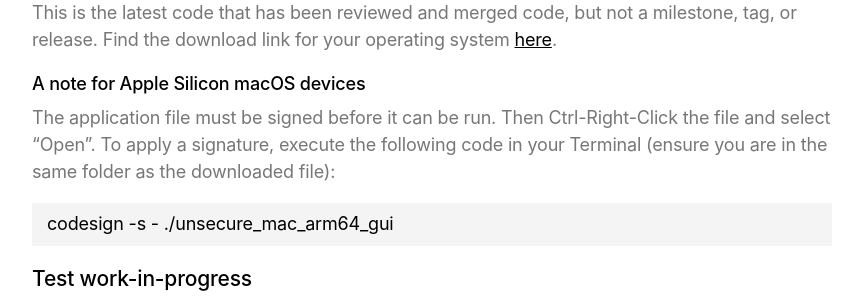
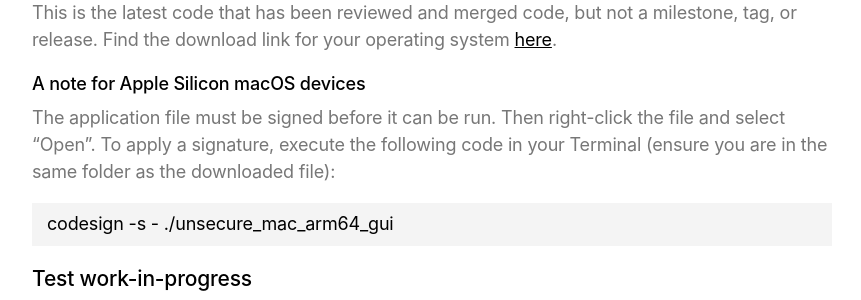
Before and after one commit to BitcoinDesign/Bitcoin-Core-App, a Jekyll site: the page built from index.md, in a window 1280 px wide and 900 px high, scrolled down 1899 px. Shown: the part 153-453 px from the top of the window, without its empty margins (333-1194 px from the left). Built offline with Jekyll 4.4.1, drawn with Linux system fonts in a browser that asks for light colours.

```diff
--- a/index.md
+++ b/index.md
@@ -62,7 +62,7 @@ This is the latest code that has been reviewed and merged code, but not a milest
 
 ##### A note for Apple Silicon macOS devices
 
-The application file must be signed before it can be run. Then Ctrl-Right-Click the file and select “Open”. To apply a signature, execute the following code in your Terminal (ensure you are in the same folder as the downloaded file):
+The application file must be signed before it can be run. Then right-click the file and select “Open”. To apply a signature, execute the following code in your Terminal (ensure you are in the same folder as the downloaded file):
 
 	codesign -s - ./unsecure_mac_arm64_gui
 
```
Also changed, not shown: pages/contribute.md (+1 -1 lines).
